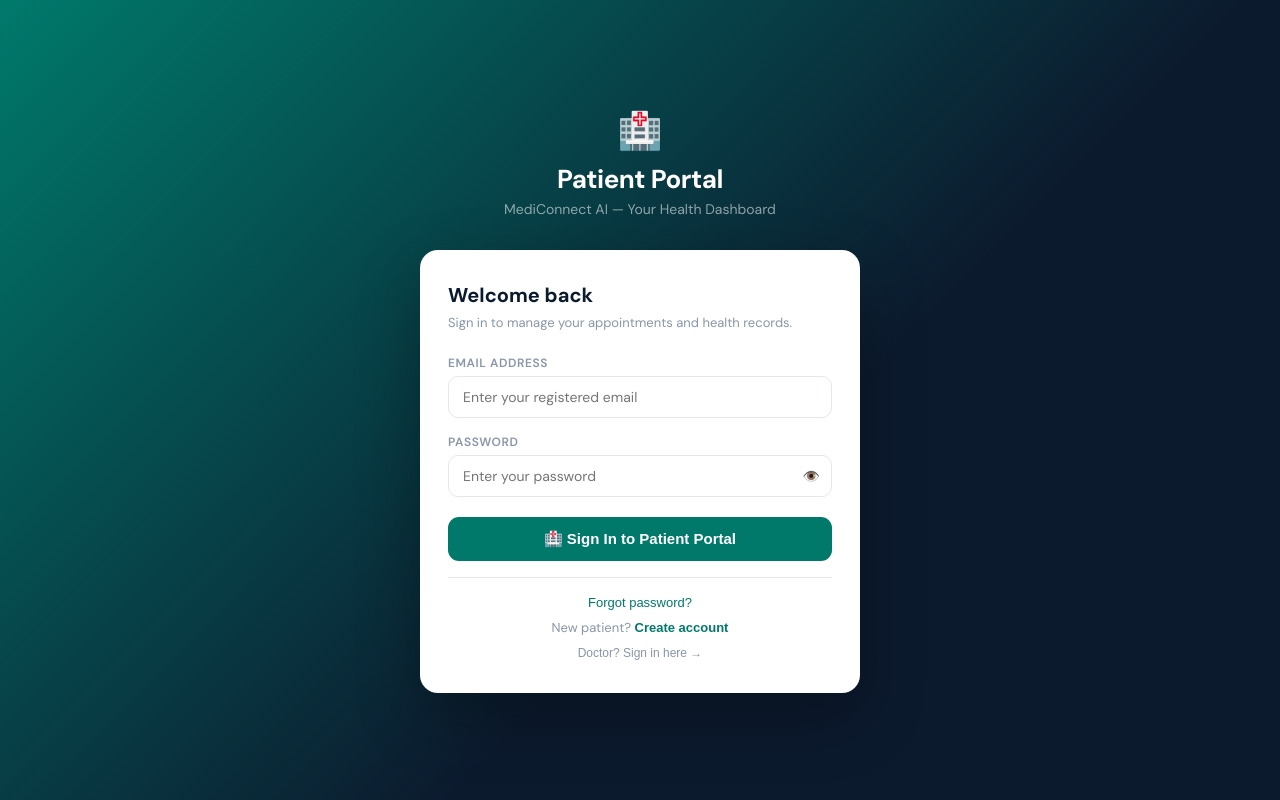
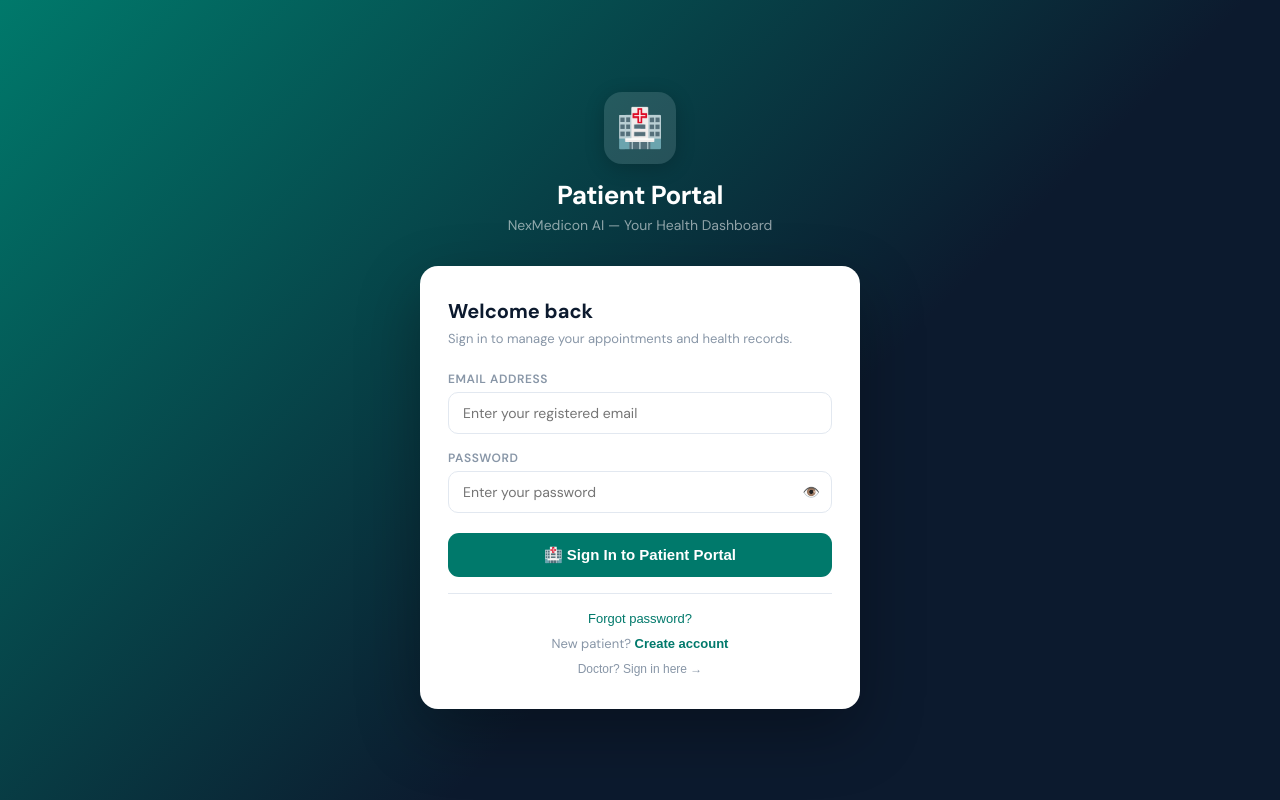
Before and after one commit to automationwithjimitdoshi/mediconnect-healthcare-system, a Next.js app in the folder frontend/: page /patient/login in a window 1280 px wide. Built offline with nearby package versions, Linux system fonts and the light colour scheme; no server answers.

Commit message:
Adding app logo

```diff
--- a/frontend/src/app/doctor/page.js
+++ b/frontend/src/app/doctor/page.js
@@ -539,7 +539,7 @@ function Sidebar({ active }) {
             <div style={{ position: 'absolute', width: 3, height: 14, background: 'white', borderRadius: 2 }} />
           </div>
           <div style={{ minWidth: 0 }}>
-            <div className="mc-logo-text" style={{ fontSize: 13, fontWeight: 600, color: 'white' }}>MediConnect AI</div>
+            <div className="mc-logo-text" style={{ fontSize: 13, fontWeight: 600, color: 'white' }}>NexMedicon AI</div>
             <div className="mc-logo-text" style={{ fontSize: 9, color: 'rgba(255,255,255,0.3)', fontFamily: 'monospace', letterSpacing: '0.1em' }}>DOCTOR PORTAL</div>
           </div>
         </div>
@@ -809,7 +809,7 @@ async function runCardiacAnalysis(imageBase64, mimeType, mode) {
   } catch (networkErr) {
     // fetch() itself threw — backend not reachable or CORS
     throw new Error(
-      'Cannot reach the MediConnect backend. ' +
+      'Cannot reach the NexMedicon backend. ' +
       'Make sure the backend server is running on port 5000 and ' +
       'ANTHROPIC_API_KEY is set in backend/.env'
     );
--- a/frontend/src/app/layout.js
+++ b/frontend/src/app/layout.js
@@ -1,8 +1,8 @@
 import './globals.css';
 
 export const metadata = {
-  title:       'MediConnect AI',
-  description: 'AI-powered healthcare platform',
+  title:       'NexMedicon AI',
+  description: 'AI-powered healthcare platform by NexMedicon',
 };
 
 export default function RootLayout({ children }) {
--- a/frontend/src/app/patient/login/page.js
+++ b/frontend/src/app/patient/login/page.js
@@ -104,12 +104,25 @@ function PatientLoginPageInner() {
 
         {/* Logo */}
         <div style={{ textAlign: 'center', marginBottom: 32 }}>
-          <div style={{ fontSize: 36, marginBottom: 8 }}>🏥</div>
+          {/* Replace /logo.png with your actual logo file placed in /public/logo.png */}
+          <div style={{
+            width: 72, height: 72, borderRadius: 18,
+            background: 'rgba(255,255,255,0.12)',
+            display: 'flex', alignItems: 'center', justifyContent: 'center',
+            margin: '0 auto 14px', fontSize: 38,
+            boxShadow: '0 4px 20px rgba(0,0,0,0.2)',
+          }}>
+            🏥
+            {/* Uncomment below and remove the emoji above once you have a logo:
+            <img src="/logo.png" alt="NexMedicon AI"
+              style={{ width: 48, height: 48, borderRadius: 10, objectFit: 'contain' }} />
+            */}
+          </div>
           <div style={{ fontSize: 26, fontWeight: 700, color: 'white', letterSpacing: '-0.5px' }}>
             Patient Portal
           </div>
           <div style={{ fontSize: 14, color: 'rgba(255,255,255,0.55)', marginTop: 4 }}>
-            MediConnect AI — Your Health Dashboard
+            NexMedicon AI — Your Health Dashboard
           </div>
         </div>
 
--- a/frontend/src/app/patient/page.js
+++ b/frontend/src/app/patient/page.js
@@ -101,7 +101,7 @@ function Sidebar({ active }) {
             <div style={{ position: 'absolute', width: 3, height: 14, background: 'white', borderRadius: 2 }} />
           </div>
           <div style={{ minWidth: 0 }}>
-            <div className="mc-logo-text" style={{ fontSize: 13, fontWeight: 600, color: 'white' }}>MediConnect AI</div>
+            <div className="mc-logo-text" style={{ fontSize: 13, fontWeight: 600, color: 'white' }}>NexMedicon AI</div>
             <div className="mc-logo-text" style={{ fontSize: 9, color: 'rgba(255,255,255,0.3)', fontFamily: 'monospace', letterSpacing: '0.1em' }}>PATIENT PORTAL</div>
           </div>
         </div>
@@ -312,7 +312,7 @@ async function runCardiacAnalysis(imageBase64, mimeType, mode) {
   } catch (networkErr) {
     // fetch() itself threw — backend not reachable or CORS
     throw new Error(
-      'Cannot reach the MediConnect backend. ' +
+      'Cannot reach the NexMedicon backend. ' +
       'Make sure the backend server is running on port 5000 and ' +
       'ANTHROPIC_API_KEY is set in backend/.env'
     );
@@ -1019,7 +1019,7 @@ export default function PatientDashboard() {
           <div style={{ background: 'white', borderRadius: 16, padding: 28, maxWidth: 420, width: '100%', fontFamily: 'DM Sans, sans-serif' }}>
             <div style={{ fontSize: 16, fontWeight: 700, color: NAVY, marginBottom: 6 }}>🏥 {abha?.abhaLinked ? 'Update' : 'Add'} ABHA Number</div>
             <div style={{ fontSize: 13, color: SEC, marginBottom: 18, lineHeight: 1.6 }}>
-              Your Ayushman Bharat Health Account (ABHA) ID links your health records across hospitals in India. Doctors on MediConnect can access your national health history with your consent.
+              Your Ayushman Bharat Health Account (ABHA) ID links your health records across hospitals in India. Doctors on NexMedicon AI can access your national health history with your consent.
             </div>
 
             {abhaMsg && (
```
Also changed, not shown: frontend/public/logo.png (renamed from frontend/NexMedicon AI logo icon.png).
